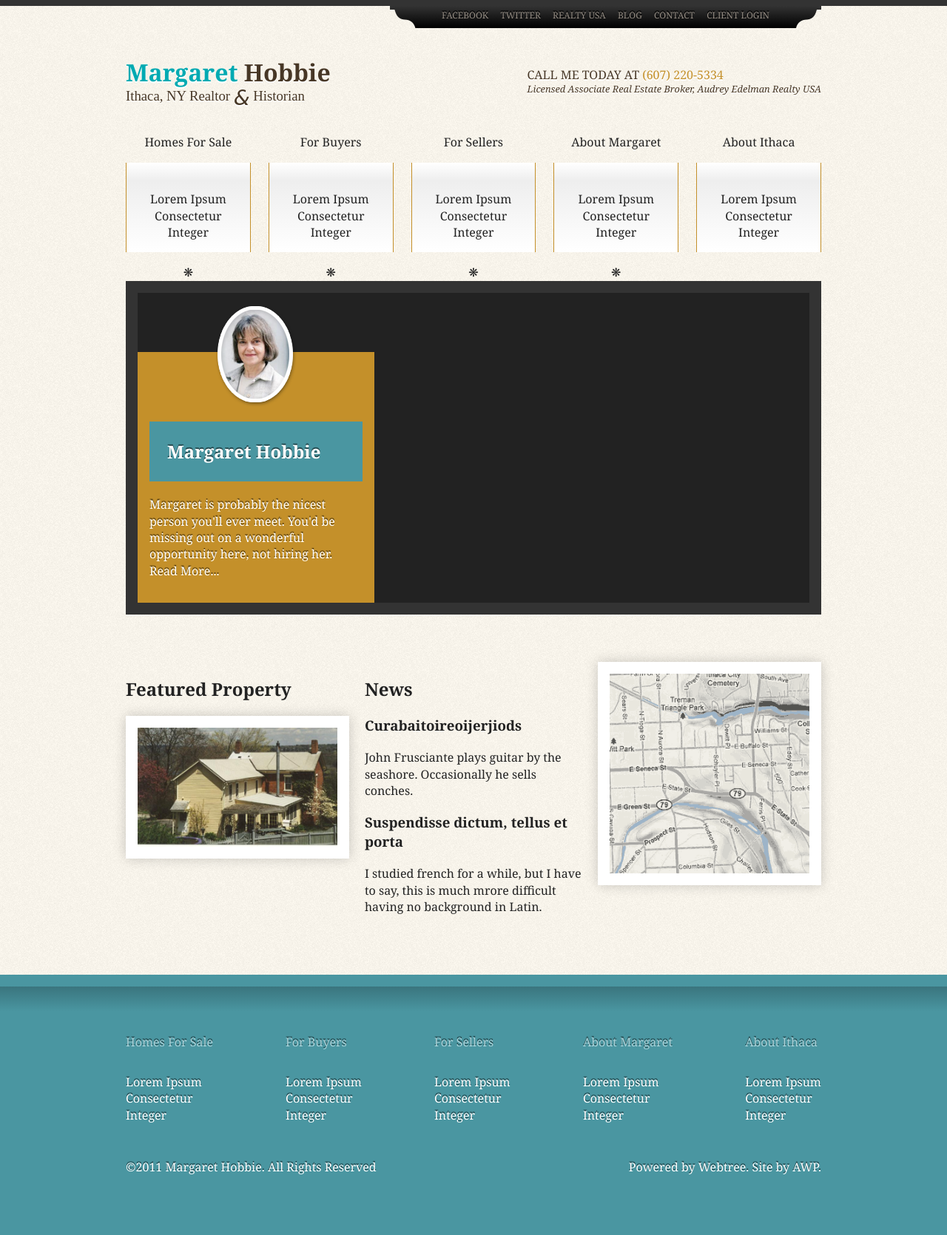
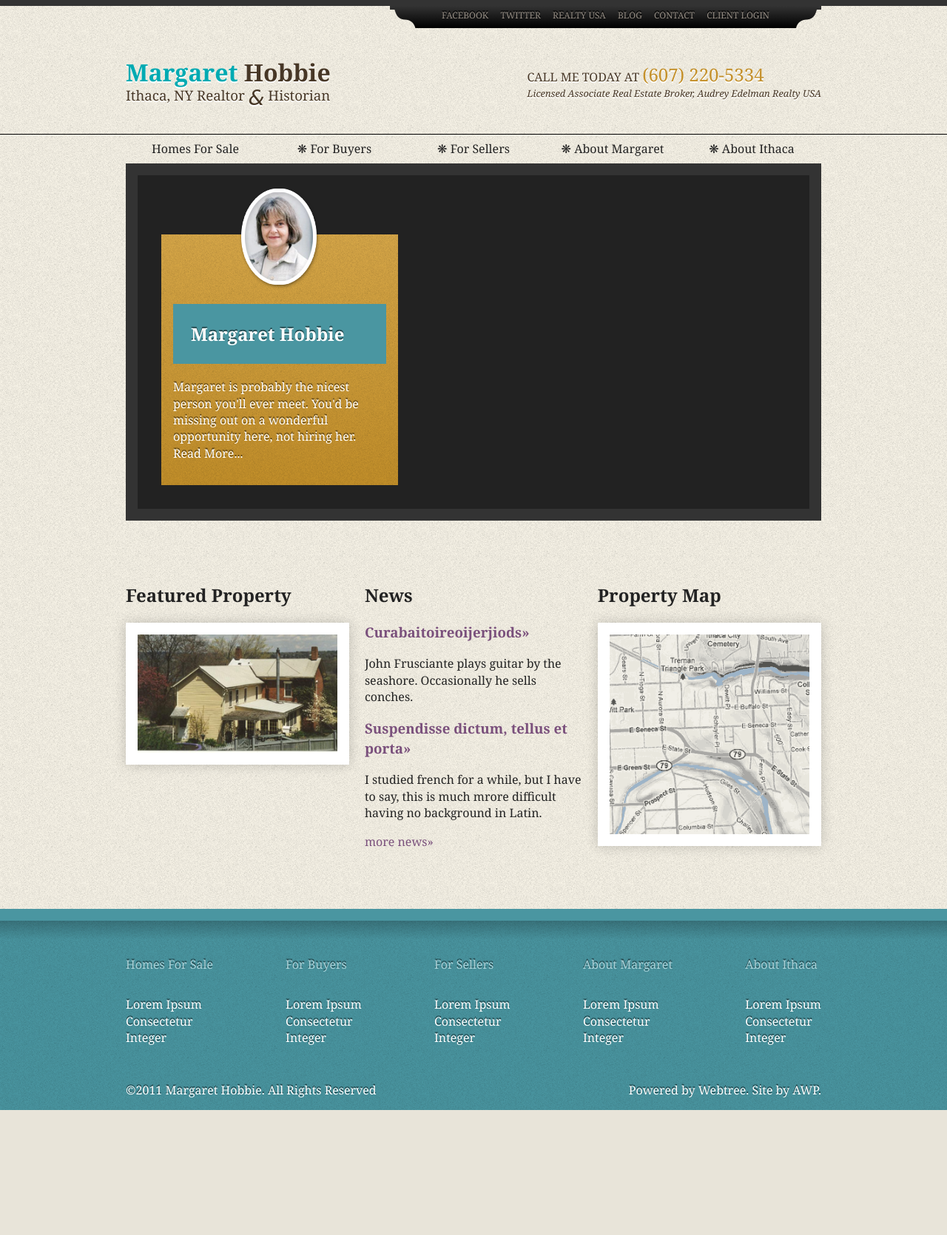
Before and after one commit to danielgamage/awpexampleproject-1, a PHP site: page / in a window 1280 px wide. Shown: the whole page at 74% size. After the commit the page ends 1501 px from the top, so only its background shows below. Run offline with PHP 8.4, Linux system fonts and the light colour scheme; some libraries are stand-ins or nearby versions; some web fonts are replaced.

Commit message:
added texture and resolved some other issues

```diff
--- a/css/style.css
+++ b/css/style.css
@@ -508,7 +508,7 @@ body {
   -o-text-rendering: optimizeLegibility;
   text-rendering: optimizeLegibility;
   background-color: #f8f4e8;
-  background-image: url("../img/bg-beige.png");
+  background-image: url("../img/bgtexture.png");
   margin: 0;
   border-top: 0.5em solid #333333; }
 
@@ -521,6 +521,9 @@ a {
   text-decoration: none; }
   a:hover {
     text-decoration: underline; }
+
+h1, h2, h3, h4, h5, h6 {
+  font-family: "QuattrocentoRomanRegular", "Georgia", serif; }
 
 /*
  * Remove text-shadow in selection highlight: h5bp.com/i
@@ -560,9 +563,9 @@ a {
 
 header {
   color: #473726;
-  font-family: "QuattrocentoRomanRegular", "Georgia", serif;
   text-shadow: 0 0.1em white;
-  padding: 1em 0; }
+  padding: 1em 0;
+  border-bottom: 1px solid black; }
   header .wrap {
     display: -webkit-flex;
     -webkit-justify-content: space-between;
@@ -578,7 +581,7 @@ header {
     header h1 .first-name {
       color: #00aab2; }
   header h3 {
-    font-family: 'Myriad Pro';
+    font-family: 'Georgia';
     font-weight: 400; }
   header .flourish {
     font-family: "Baskerville", cursive;
@@ -591,10 +594,11 @@ header {
   header address p:first-child {
     text-transform: uppercase;
     font-style: normal; }
+    header address p:first-child a {
+      color: #c4902a;
+      font-size: 1.5em; }
   header address p:last-child {
     font-size: 0.8em; }
-  header address a {
-    color: #c4902a; }
 
 nav.menu ul.nav {
   display: -webkit-flex;
@@ -607,19 +611,31 @@ nav.menu ul.nav {
   margin: 0; }
   nav.menu ul.nav > li {
     display: inline-block;
-    text-align: center; }
-    nav.menu ul.nav > li:not(:last-child):after {
+    text-align: center;
+    position: relative;
+    -webkit-flex: 1;
+    padding: 0.5em 1em; }
+    nav.menu ul.nav > li:not(:first-child):before {
       content: '\274B';
       display: inline-block; }
+    nav.menu ul.nav > li .menuwrap {
+      background-image: linear-gradient(to bottom, white, #eeeeee 10%, white);
+      padding: 0 0.5em;
+      position: absolute;
+      top: 2em;
+      z-index: 50; }
     nav.menu ul.nav > li ul {
-      padding: 1em 2em;
-      background-image: linear-gradient(to bottom, white, #eeeeee 20%, white);
       border-left: #c4902a 1px solid;
-      border-right: #c4902a 1px solid; }
-      nav.menu ul.nav > li ul:before {
-        content: '';
-        display: inline-block;
-        height: 100%; }
+      border-right: #c4902a 1px solid;
+      padding: 0.5em 2em;
+      margin: 0;
+      overflow: hidden; }
+nav.menu.active li div {
+  height: 0;
+  opacity: 0; }
+  nav.menu.active li div.open {
+    height: auto;
+    opacity: 1; }
 
 img.featured, img.map {
   border: 1em solid white;
@@ -634,8 +650,9 @@ img.featured, img.map {
     background-color: #c4902a;
     color: white;
     text-shadow: 0 -0.1em rgba(0, 0, 0, 0.5);
-    margin-top: 5em;
-    padding: 1em; }
+    margin: 5em 2em 2em 2em;
+    padding: 1em;
+    background-image: url("../img/bgtexture.png"), linear-gradient(to bottom, #d8a849, #c4902a); }
     .slider div.profile h2 {
       background-color: #4a96a1;
       padding: 1em;
@@ -649,10 +666,16 @@ img.featured, img.map {
 .threemusketeers {
   margin: 4em 0; }
 
+.property a, .news a {
+  color: #7a507c; }
+
+.goto:after {
+  content: "\000BB"; }
+
 footer {
-  background-image: linear-gradient(to bottom, #3a757e, #4a96a1 10%, #4a96a1);
+  background-image: url("../img/bgtexture.png"), linear-gradient(to bottom, #3a757e, #4a96a1 10%, #4a96a1);
   border-top: 1em solid #4a96a1;
-  padding: 4em 0;
+  padding: 3em 0 0 0;
   color: white;
   text-shadow: 0 -0.1em rgba(0, 0, 0, 0.5); }
   footer ul.nav {
--- a/footer.php
+++ b/footer.php
@@ -11,7 +11,6 @@
 		</footer>
         <script src="//ajax.googleapis.com/ajax/libs/jquery/1.9.1/jquery.min.js"></script>
         <script>window.jQuery || document.write('<script src="js/vendor/jquery-1.9.1.min.js"><\/script>')</script>
-        <script src="js/plugins.js"></script>
         <script src="js/main.js"></script>
 
         <!-- Google Analytics: change UA-XXXXX-X to be your site's ID. -->
--- a/header.php
+++ b/header.php
@@ -11,7 +11,6 @@
 
         <link rel="stylesheet" href="css/style.css">
         <script src="//html5shiv.googlecode.com/svn/trunk/html5.js"></script>
-        <script src="js/vendor/modernizr-2.6.2.min.js"></script>
     </head>
     <body>
 	    	<nav id="top">
@@ -50,7 +49,7 @@
 		    		</address>
 		    	</div>
 	    	</header>
-			<nav class="menu" role="navigation">
+			<nav class="menu dropdown" role="navigation">
 				<div class="wrap">
 					<?php include "nav.php" ?> <!--because why write anything twice?!-->
 				</div>
--- a/index.php
+++ b/index.php
@@ -21,15 +21,21 @@
 				<section class="news">
 					<h2>News</h2>
 					<article>
-						<h3>Curabaitoireoijerjiods</h3>
+						<h3>
+							<a class="goto" href="john">Curabaitoireoijerjiods</a>
+						</h3>
 						<p>John Frusciante plays guitar by the seashore. Occasionally he sells conches.
 					</article>
 					<article>
-						<h3>Suspendisse dictum, tellus et porta</h3>
+						<h3>
+							<a class="goto" href="latin-stuff">Suspendisse dictum, tellus et porta</a>
+						</h3>
 						<p>I studied french for a while, but I have to say, this is much mrore difficult having no background in Latin.
 					</article>
+					<p><a class="goto" href="news">more news</a>
 				</section>
 				<section class="property map">
+					<h2>Property Map</h2>
 					<img class="map" src="img/map.png" alt="very pretty map of Ithaca">
 				</section>
 			</div>
--- /dev/null
+++ b/js/main-ck.js
@@ -0,0 +1 @@
+$(document).ready(function(){$(".dropdown").addClass("active");$(".item>a").hover(function(){$(this).next().addClass("open")},function(){$(this).next().removeClass("open")})});
--- /dev/null
+++ b/js/main.js
@@ -0,0 +1,8 @@
+$(document).ready(function () {
+	$('.dropdown').addClass('active');
+	$('.item>a').hover(function () {
+		$(this).next().addClass('open');
+	}, function() {
+		$(this).next().removeClass('open');
+	});
+});
--- a/nav.php
+++ b/nav.php
@@ -1,51 +1,66 @@
     			<ul class="nav">
-					<li>
+					<li class="item">
 						<a href="homes_for_sale">Homes For Sale</a>
-						<div class="wrap">
+						<div class="menuwrap">
 							<ul>
-								<li>Lorem Ipsum</li>
-								<li>Consectetur</li>
-								<li>Integer</li>
+								<li>
+									<a href="something">Lorem Ipsum</a>
+								<li>
+									<a href="ldsiojsaoijf">Consectetur</a>
+								<li>
+									<a href="numbers">Integer</a>
 							</ul>
 						</div>
 					</li>
-					<li>
+					<li class="item">
 						<a href="buyers">For Buyers</a>
-						<div class="wrap">
+						<div class="menuwrap">
 							<ul>
-								<li>Lorem Ipsum</li>
-								<li>Consectetur</li>
-								<li>Integer</li>
+								<li>
+									<a href="something">Lorem Ipsum</a>
+								<li>
+									<a href="ldsiojsaoijf">Consectetur</a>
+								<li>
+									<a href="numbers">Integer</a>
 							</ul>
 						</div>
 					</li>
-					<li>
+					<li class="item">
 						<a href="sellers">For Sellers</a>
-						<div class="wrap">
+						<div class="menuwrap">
 							<ul>
-								<li>Lorem Ipsum</li>
-								<li>Consectetur</li>
-								<li>Integer</li>
+								<li>
+									<a href="something">Lorem Ipsum</a>
+								<li>
+									<a href="ldsiojsaoijf">Consectetur</a>
+								<li>
+									<a href="numbers">Integer</a>
 							</ul>
 						</div>
 					</li>
-					<li>
+					<li class="item">
 						<a href="about">About Margaret</a>
-						<div class="wrap">
+						<div class="menuwrap">
 							<ul>
-								<li>Lorem Ipsum</li>
-								<li>Consectetur</li>
-								<li>Integer</li>
+								<li>
+									<a href="something">Lorem Ipsum</a>
+								<li>
+									<a href="ldsiojsaoijf">Consectetur</a>
+								<li>
+									<a href="numbers">Integer</a>
 							</ul>
 						</div>
 					</li>
-					<li>
+					<li class="item">
 						<a href="about_ithaca">About Ithaca</a>
-						<div class="wrap">
+						<div class="menuwrap">
 							<ul>
-								<li>Lorem Ipsum</li>
-								<li>Consectetur</li>
-								<li>Integer</li>
+								<li>
+									<a href="something">Lorem Ipsum</a>
+								<li>
+									<a href="ldsiojsaoijf">Consectetur</a>
+								<li>
+									<a href="numbers">Integer</a>
 							</ul>
 						</div>
 					</li>
--- a/sass/partials/_base.scss
+++ b/sass/partials/_base.scss
@@ -18,3 +18,4 @@ $desblue: #4A96A1;
 $brown: #473726;
 $grey: #948C83;
 $yellow: #C4902A;
+$purple: #7A507C;
--- a/sass/partials/_page.scss
+++ b/sass/partials/_page.scss
@@ -29,7 +29,7 @@ body {
     -o-text-rendering: optimizeLegibility;
     text-rendering: optimizeLegibility;
     background-color: $beige;
-    background-image: url('../img/bg-beige.png');
+    background-image: url('../img/bgtexture.png');
     margin: 0;
     border-top: 0.5em solid #333;
 }
@@ -43,6 +43,9 @@ a {
     &:hover {
         text-decoration: underline;
     }
+}
+h1, h2, h3, h4, h5, h6 {
+    font-family: 'QuattrocentoRomanRegular', 'Georgia', serif;
 }
 /*
  * Remove text-shadow in selection highlight: h5bp.com/i
@@ -90,9 +93,9 @@ a {
 
 header {
     color: $brown;
-    font-family: 'QuattrocentoRomanRegular', 'Georgia', serif;
     text-shadow: 0 0.1em white;
     padding: 1em 0;
+    border-bottom: 1px solid #000;
     .wrap {
         display: -webkit-flex;
         -webkit-justify-content: space-between;
@@ -111,7 +114,7 @@ header {
         }
     }
     h3 {
-        font-family: 'Myriad Pro';
+        font-family: 'Georgia';
         font-weight: 400; // different styling over 500 for the baskerville amp
     }
     .flourish {
@@ -128,12 +131,13 @@ header {
         p:first-child {
             text-transform: uppercase;
             font-style: normal;
+            a {
+                color: $yellow;
+                font-size: 1.5em;
+            }
         }
         p:last-child {
             font-size: 0.8em;
-        }
-        a {
-            color: $yellow;
         }
     }
 }
@@ -150,22 +154,39 @@ header {
             >li {
                 display: inline-block;
                 text-align: center;
-                &:not(:last-child) {
-                    &:after {
+                position: relative;
+                -webkit-flex: 1;
+                padding: 0.5em 1em;
+                &:not(:first-child) {
+                    &:before {
                         content: '\274B'; // Adobe doesn't allow Poetica as a webfont :c
                         display: inline-block;
                     }
                 }
+                .menuwrap {
+                    background-image: linear-gradient(to bottom, white, #EEE 10%, white);
+                    padding: 0 0.5em;
+                    position: absolute;
+                    top: 2em;
+                    z-index: 50;
+
+                }
                 ul {
-                    padding: 1em 2em;
-                    background-image: linear-gradient(to bottom, white, #EEE 20%, white);
                     border-left: $yellow 1px solid;
                     border-right: $yellow 1px solid;
-                    &:before {
-                        content: '';
-                        display: inline-block;
-                        height: 100%;
-                    }
+                    padding: 0.5em 2em;
+                    margin: 0;
+                    overflow: hidden;
+                }
+            }
+        }
+        &.active {
+            li div {
+                height: 0;
+                opacity: 0;
+                &.open {
+                    height: auto;
+                    opacity: 1;
                 }
             }
         }
@@ -183,8 +204,10 @@ img.featured, img.map {
         background-color: $yellow;
         color: white;
         text-shadow: 0 -0.1em rgba(0,0,0,0.5);
-        margin-top: 5em;
+        margin: 5em 2em 2em 2em;
         padding: 1em;
+        background-image: url('../img/bgtexture.png'), linear-gradient(to bottom, lighten($yellow, 10%), $yellow);
+
         h2 {
             background-color: $desblue;
             padding: 1em;
@@ -205,12 +228,19 @@ img.featured, img.map {
     margin: 4em 0;
 }
 
-#main {}
+.property, .news {
+    a {
+        color: $purple;
+    }
+}
+.goto:after { // "more" links
+    content: "\000BB";
+}
 
 footer {
-    background-image: linear-gradient(to bottom, darken($desblue, 10%), $desblue 10%, $desblue);
+    background-image: url('../img/bgtexture.png'), linear-gradient(to bottom, darken($desblue, 10%), $desblue 10%, $desblue);
     border-top: 1em solid $desblue;
-    padding: 4em 0;
+    padding: 3em 0 0 0;
     color: white;
     text-shadow: 0 -0.1em rgba(0,0,0,0.5);
     ul.nav {
```
Also changed, not shown: img/bgtexture.png (added).
